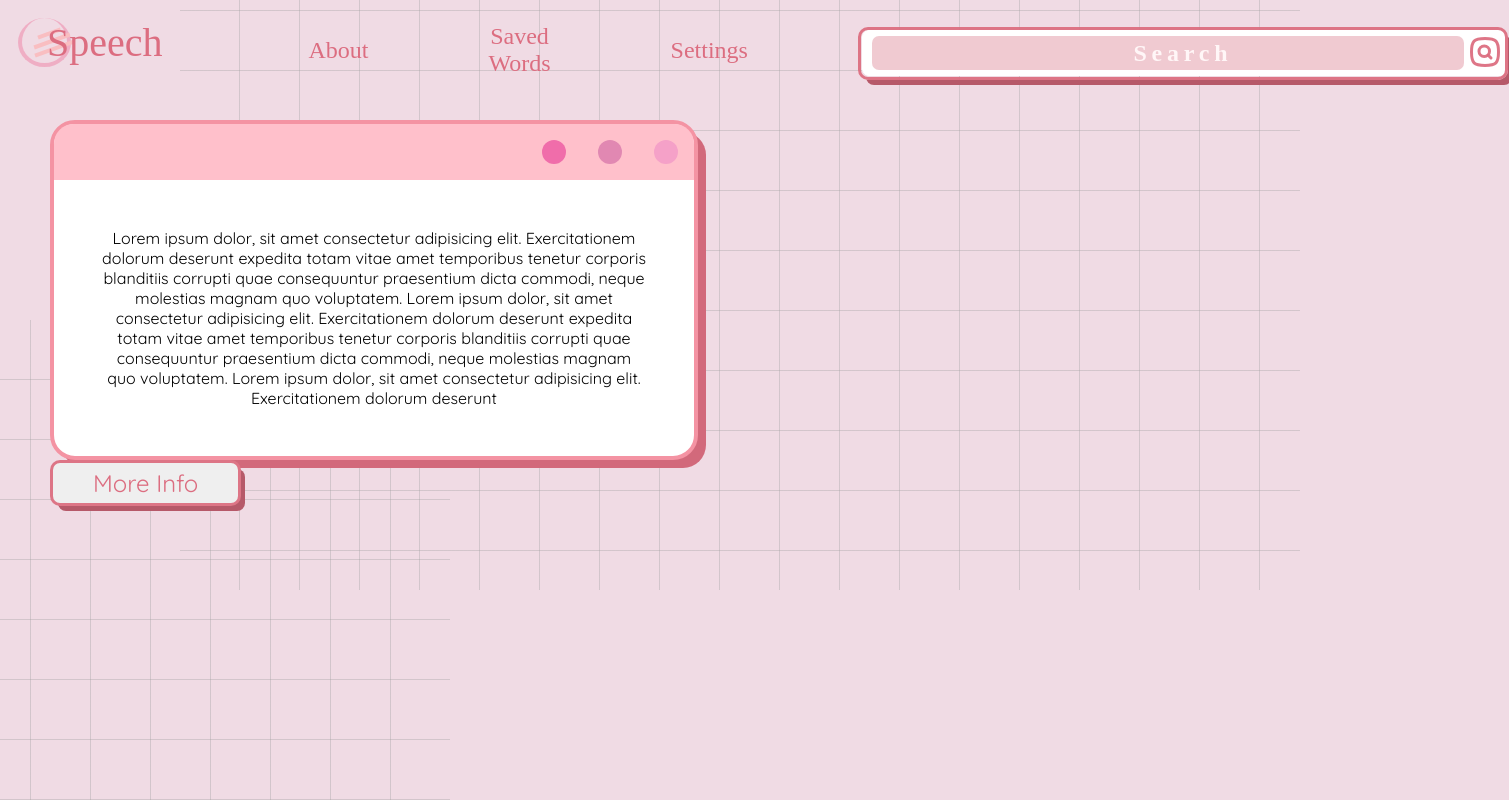
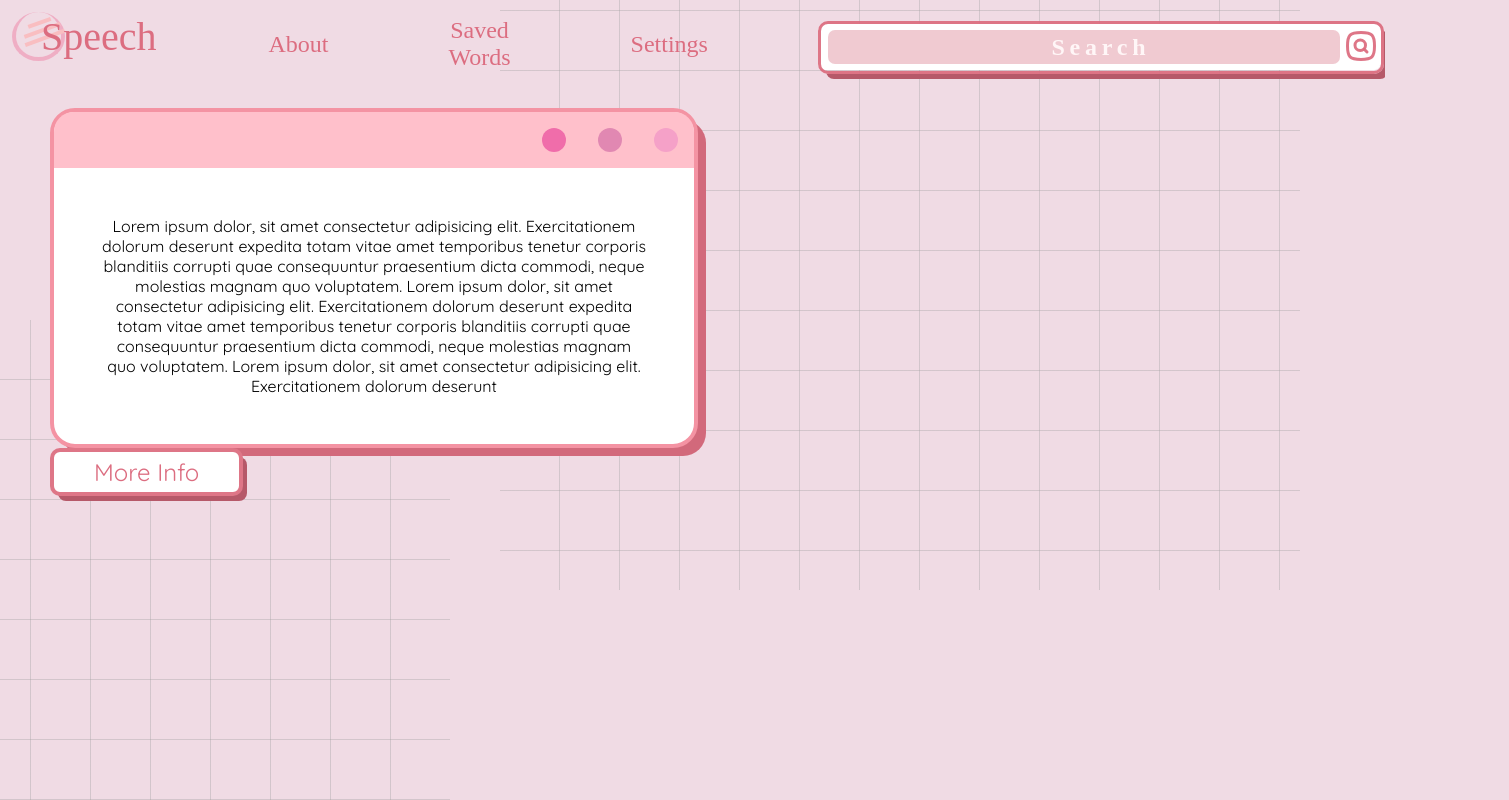
Before and after one commit to AnnaTran96/speech, a React (Create React App) app: page / in a window 1280 px wide. Shown: the whole page, 1509 px wide, since content can reach past the window. Built offline with nearby package versions, Linux system fonts and the light colour scheme; no server answers; a web font is replaced by a local one.

Commit message:
refactor

```diff
--- a/src/App.scss
+++ b/src/App.scss
@@ -1,11 +1,14 @@
 @import 'variables.scss';
+
+html {
+   cursor: url('assets/icons/cursor.svg'), auto;
+}
 
 body {
    background: $body-background-color;
    font-family: $body-font;
    margin: 0;
    overflow-x: hidden;
-   cursor: url('assets/icons/cursor.svg'), auto;
 
    a {
       text-decoration: none;
@@ -20,8 +23,8 @@ body {
    }
 
    .grid-background {
-      width: 30rem;
-      height: 30rem;
+      width: 30em;
+      height: 30em;
       background-size: 60px 60px;
       background-image: linear-gradient(
             to right,
@@ -40,7 +43,7 @@ body {
       &:last-of-type {
          top: -50px;
          right: -20px;
-         width: 70rem;
+         width: 50rem;
          height: 40rem;
          background-image: linear-gradient(
                to left,
--- a/src/common/components/Button/Button.module.scss
+++ b/src/common/components/Button/Button.module.scss
@@ -6,10 +6,11 @@
    }
 
    padding: 5px 40px;
-   border: 3px solid $theme-one-form-color;
+   border: 4px solid $theme-one-form-color;
    border-radius: 10px;
    box-shadow: 6px 7px 0px -2px $theme-one-dark-pink-color;
    font-size: $button-font-size;
    color: $theme-one-medium-pink-color;
    cursor: url('../../../assets/icons/cursor-click.svg'), auto;
+   background-color: $primary-white-color;
 }
--- a/src/common/components/Modal/Modal.scss
+++ b/src/common/components/Modal/Modal.scss
@@ -10,6 +10,7 @@
       left: 50%;
       transform: translate(-50%, -50%);
       position: absolute;
+      cursor: url('../../../assets/icons/cursor-click.svg'), auto;
    }
 
    .center {
@@ -32,5 +33,9 @@
             color: $primary-white-color;
          }
       }
+
+      .breakLine {
+         display: block !important;
+      }
    }
 }
--- a/src/features/components/Logo/Logo.scss
+++ b/src/features/components/Logo/Logo.scss
@@ -18,9 +18,7 @@
       .soundCurves {
          display: flex;
          align-items: center;
-         margin-left: 5px;
-         position: absolute;
-         left: 35px;
+         margin-left: 0.7em;
          transform: rotate(70deg);
 
          .soundCurve {
--- a/src/features/components/Navbar/Navbar.scss
+++ b/src/features/components/Navbar/Navbar.scss
@@ -3,7 +3,7 @@
 .navbar {
    display: flex;
    align-items: center;
-   padding: 18px;
+   padding: 12px;
    justify-content: space-between;
 
    .logoSearchbarRow {
@@ -20,7 +20,7 @@
       flex-direction: row;
       list-style: none;
       color: $theme-one-medium-pink-color;
-      margin-left: 50px;
+      margin-left: 1em;
       font-family: $navbar-font;
 
       .link {
--- a/src/features/components/Search/Search.scss
+++ b/src/features/components/Search/Search.scss
@@ -23,18 +23,18 @@ $search-button-color: #6a6a6a;
          }
 
          .searchFieldBackgroundOverlay {
-            width: 37em;
+            width: 32em;
             height: 2.1em;
-            margin-left: -39.7em;
+            margin-left: -34.6em;
             background-color: $search-field-overlay-color;
             border-radius: 7px;
             z-index: -1;
          }
 
          .searchFieldBackground {
-            width: 40.2em;
+            width: 35.1em;
             height: 2.8em;
-            margin-left: -40.4em;
+            margin-left: -35.4em;
             border: 1px solid $search-field-background-color;
             border-radius: 7px;
             background-color: $search-field-background-color;
@@ -42,7 +42,7 @@ $search-button-color: #6a6a6a;
          }
 
          .searchField {
-            width: 23.5em;
+            width: 20em;
             padding: 10px 40px;
             border: 3px solid $theme-one-form-color;
             border-radius: 10px;
--- a/src/features/components/Search/Search.tsx
+++ b/src/features/components/Search/Search.tsx
@@ -10,7 +10,7 @@ import 'features/components/Search/Search.scss';
 const Search = () => {
    const navigate = useNavigate();
 
-   const [searchWord, setSearchWord] = useState('');
+   const [searchWord, setSearchWord] = useState<string>('');
    const [trigger] = searchApi.endpoints.getSearchWord.useLazyQuery();
 
    const handleSubmit = useCallback(
--- a/src/variables.scss
+++ b/src/variables.scss
@@ -26,8 +26,12 @@ $theme-two-purple-color: #d9abff;
 
 // Body
 
+$primary-white-color: #ffffff;
+$primary-black-color: #000000;
+
 $body-background-color: #f0dbe4;
-$primary-white-color: #ffffff;
+$icon-hover-text-color: #808080c3;
+$icon-fill-color: #ffc0cb;
 
 // Fonts
 
```
Also changed, not shown: src/assets/icons/cursor-click.svg.
